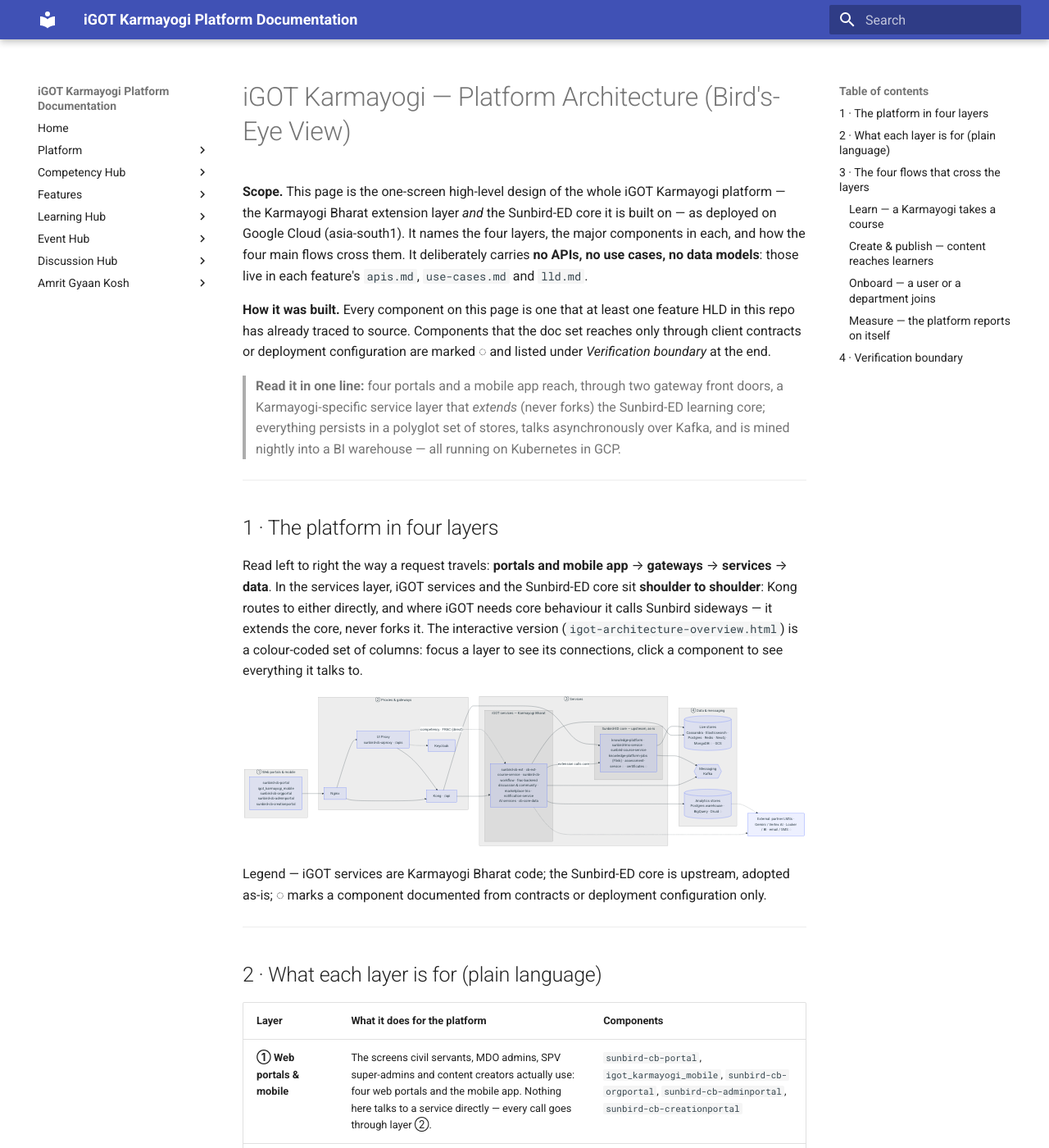
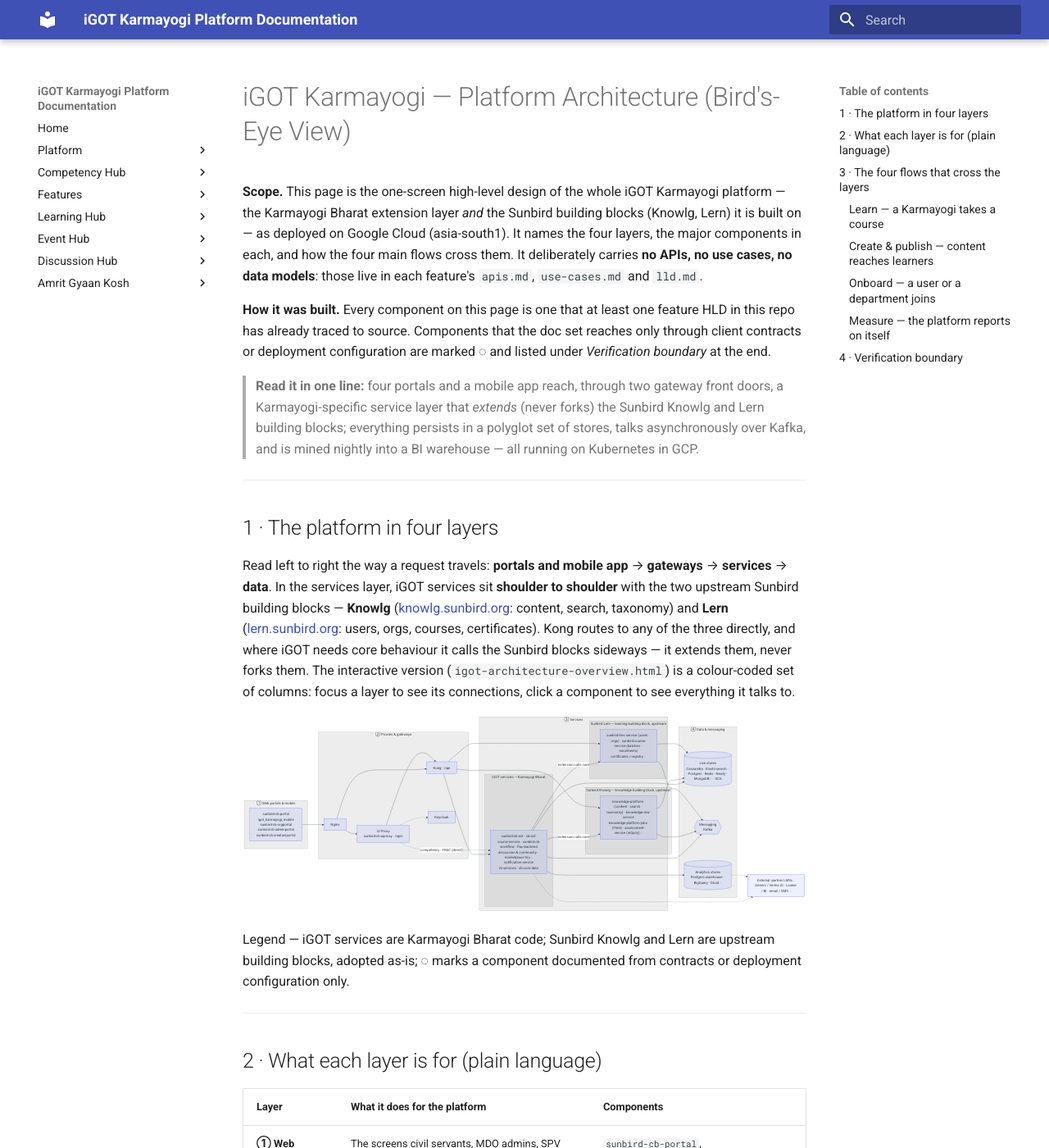
Before and after one commit to KB-iGOT/igot-docs, an MkDocs documentation site: the page built from docs/platform/architecture-overview.md, in a window 1280 px wide and 1400 px high. Shown: the whole window at 82% size. Built offline with MkDocs 1.6.1 and Material for MkDocs 9.7.7, drawn with Linux system fonts in a browser that asks for light colours; some of the changed text lies outside the part shown.

Commit message:
Added sunbird knowlg and lern blocks in architecture

````diff
--- a/docs/platform/architecture-overview.md
+++ b/docs/platform/architecture-overview.md
@@ -1,8 +1,8 @@
 # iGOT Karmayogi — Platform Architecture (Bird's-Eye View)
 
 **Scope.** This page is the one-screen high-level design of the whole iGOT
-Karmayogi platform — the Karmayogi Bharat extension layer *and* the Sunbird-ED
-core it is built on — as deployed on Google Cloud (asia-south1). It names the
+Karmayogi platform — the Karmayogi Bharat extension layer *and* the Sunbird building
+blocks (Knowlg, Lern) it is built on — as deployed on Google Cloud (asia-south1). It names the
 four layers, the major components in each, and how the four main flows cross them.
 It deliberately carries **no APIs, no use cases, no data models**: those live in
 each feature's `apis.md`, `use-cases.md` and `lld.md`.
@@ -14,7 +14,7 @@
 
 > **Read it in one line:** four portals and a mobile app reach, through two
 > gateway front doors, a Karmayogi-specific service layer that *extends*
-> (never forks) the Sunbird-ED learning core; everything persists in a polyglot
+> (never forks) the Sunbird Knowlg and Lern building blocks; everything persists in a polyglot
 > set of stores, talks asynchronously over Kafka, and is mined nightly into a
 > BI warehouse — all running on Kubernetes in GCP.
 
@@ -24,9 +24,12 @@
 
 Read left to right the way a request travels: **portals and mobile app** →
 **gateways** → **services** → **data**. In the services layer, iGOT services
-and the Sunbird-ED core sit **shoulder to shoulder**: Kong routes to either
-directly, and where iGOT needs core behaviour it calls Sunbird sideways — it
-extends the core, never forks it. The interactive version
+sit **shoulder to shoulder** with the two upstream Sunbird building blocks —
+**Knowlg** ([knowlg.sunbird.org](https://knowlg.sunbird.org/): content, search,
+taxonomy) and **Lern** ([lern.sunbird.org](https://lern.sunbird.org/): users,
+orgs, courses, certificates). Kong routes to any of the three directly, and
+where iGOT needs core behaviour it calls the Sunbird blocks sideways — it
+extends them, never forks them. The interactive version
 (`igot-architecture-overview.html`) is a colour-coded set of columns: focus a
 layer to see its connections, click a component to see everything it talks to.
 
@@ -48,10 +51,14 @@
     subgraph IG["iGOT services — Karmayogi Bharat"]
       IGS["sunbird-cb-ext · cb-ext-course-service · sunbird-cb-workflow · frac-backend<br/>discussion & community · marketplace trio · notification-service<br/>AI services · cb-core-data"]
     end
-    subgraph SB["Sunbird-ED core — upstream, as-is"]
-      SBS["knowledge-platform · sunbird-lms-service · sunbird-course-service<br/>knowledge-platform-jobs (Flink) · assessment-service ◌ · certificates ◌"]
+    subgraph KN["Sunbird Knowlg — knowledge building block, upstream"]
+      KNS["knowledge-platform (content · search · taxonomy) · knowledge-mw-service<br/>knowledge-platform-jobs (Flink) · assessment-service (inQuiry) ◌"]
     end
-    IGS -- "extension calls core" --> SBS
+    subgraph LN["Sunbird Lern — learning building block, upstream"]
+      LNS["sunbird-lms-service (users · orgs) · sunbird-course-service (batches · enrolments)<br/>certificates / registry ◌"]
+    end
+    IGS -- "extension calls core" --> KNS
+    IGS -- "extension calls core" --> LNS
   end
   subgraph L4["④ Data & messaging"]
     direction TB
@@ -62,19 +69,22 @@
   EXT["External: partner LMSs · Gemini / Vertex AI · Looker / BI · email / SMS ◌"]
   PORTALS --> NG
   KONG --> IGS
-  KONG --> SBS
+  KONG --> KNS
+  KONG --> LNS
   UP -. "competency · FRAC (direct)" .-> IGS
   IGS --> LIVE
-  SBS --> LIVE
+  KNS --> LIVE
+  LNS --> LIVE
   IGS --> MSG
-  SBS --> MSG
+  KNS --> MSG
+  LNS --> MSG
   IGS --> ANA
   IGS -.-> EXT
   ANA -.-> EXT
 ```
 
-Legend — iGOT services are Karmayogi Bharat code; the Sunbird-ED core is
-upstream, adopted as-is; **◌** marks a component documented from contracts or
+Legend — iGOT services are Karmayogi Bharat code; Sunbird Knowlg and Lern are
+upstream building blocks, adopted as-is; **◌** marks a component documented from contracts or
 deployment configuration only.
 
 ---
@@ -86,7 +96,8 @@
 | **① Web portals & mobile** | The screens civil servants, MDO admins, SPV super-admins and content creators actually use: four web portals and the mobile app. Nothing here talks to a service directly — every call goes through layer ②. | `sunbird-cb-portal`, `igot_karmayogi_mobile`, `sunbird-cb-orgportal`, `sunbird-cb-adminportal`, `sunbird-cb-creationportal` |
 | **② Proxies & gateways** | One public host. Nginx splits traffic onto **two front doors** — `/apis` (UI Proxy: browser session, Keycloak token exchange, allow-list; most requests forwarded to Kong, a few competency/FRAC routes straight to iGOT services) and `/api` (Kong: the authoritative public-URI → service route map, to iGOT and Sunbird services alike). Keycloak is the single identity provider. | Nginx, `sunbird-cb-uiproxy`, Kong, Keycloak |
 | **③ Services — iGOT** (Karmayogi Bharat) | Everything that makes iGOT *iGOT* rather than a generic Sunbird deployment: registration and approvals, organisation hierarchy, competencies, karma points, communities, the partner marketplace, notifications, the nightly analytics pipeline and the AI assistants. Built beside the core; calls into it sideways where needed. | `sunbird-cb-ext`, `cb-ext-course-service`, `sunbird-cb-workflow`, `frac-backend`, `cb-discussion-service` / `cb-community-service` / `cb-comment-service`, `cb-pores-service` / `cios-content-service` / `cb_external_enrollment_service`, `notification-service`, `nlp-search`, `ai-assessment-service`, `cb-core-data` |
-| **③ Services — Sunbird-ED core** (upstream) | The open-source learning platform: content and its lifecycle, search, the competency framework API, user/org accounts, batches, enrolments, progress, assessments, certificates, and the Flink jobs that index and publish. Consumed as-is, never forked. | `knowledge-platform` (content-service, search-service, taxonomy, knowledge-mw), `sunbird-lms-service`, `sunbird-course-service`, `knowledge-platform-jobs`, assessment-service ◌, certificates / registry ◌ |
+| **③ Services — Sunbird Knowlg** (upstream) | Sunbird's knowledge building block: content and its lifecycle, composite search, taxonomy / framework, and the Flink jobs that publish and index. Consumed as-is, never forked. | `knowledge-platform` (content-service, search-service, taxonomy), `knowledge-mw-service` (legacy middleware relay, `knowledge-mw-service:5000` in Kong), `knowledge-platform-jobs`, assessment-service (Sunbird inQuiry) ◌ |
+| **③ Services — Sunbird Lern** (upstream) | Sunbird's learning building block: user and organisation management, course batches, enrolments and progress, certificates. Consumed as-is, never forked. | `sunbird-lms-service`, `sunbird-course-service`, certificates / registry ◌ |
 | **④ Data & messaging** | Three kinds of state: **live stores** the services read and write (each store does one job), the **Kafka backbone** that carries their events so services react instead of calling each other, and the **analytics stores** filled nightly by `cb-core-data` and read by BI. | Live: Cassandra, Elasticsearch, Postgres, Redis, Neo4j, MongoDB ◌, GCS · Messaging: Kafka · Analytics: Postgres warehouse, BigQuery, Druid ◌ |
 
 **Outside the layers.** External systems — partner LMSs (Coursera, Cornell, CDAC,
@@ -100,12 +111,12 @@
 ## 3 · The four flows that cross the layers
 
 Each flow is shown only at layer level; the per-feature HLDs carry the
-service-by-service version. (③ = services layer: iGOT or Sunbird-ED.)
+service-by-service version. (③ = services layer: iGOT, Sunbird Knowlg or Sunbird Lern.)
 
 ### Learn — a Karmayogi takes a course
 ① Portal / mobile → ② `/apis` UI Proxy → Kong → ③ `search-service` (discover) →
 ③ `sunbird-course-service` (enrol, progress) with ④ Cassandra → completion
-event on ④ Kafka → ③ karma points (iGOT) / certificates (Sunbird) → ③ next
+event on ④ Kafka → ③ karma points (iGOT) / certificates (Lern) → ③ next
 nightly run updates leaderboards and the ④ warehouse.
 
 ### Create & publish — content reaches learners
````
Also changed, not shown: igot-architecture-overview.html (+30 -27 lines).
